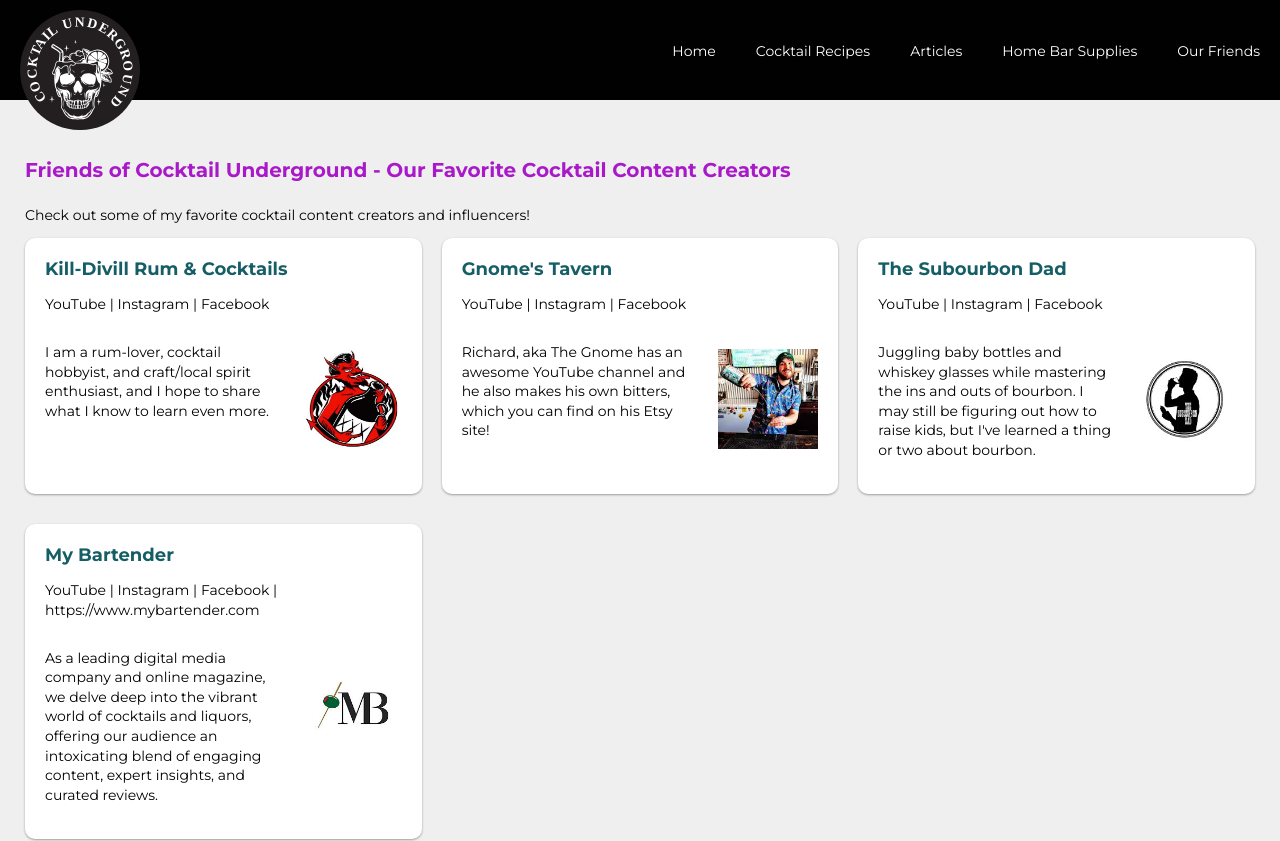
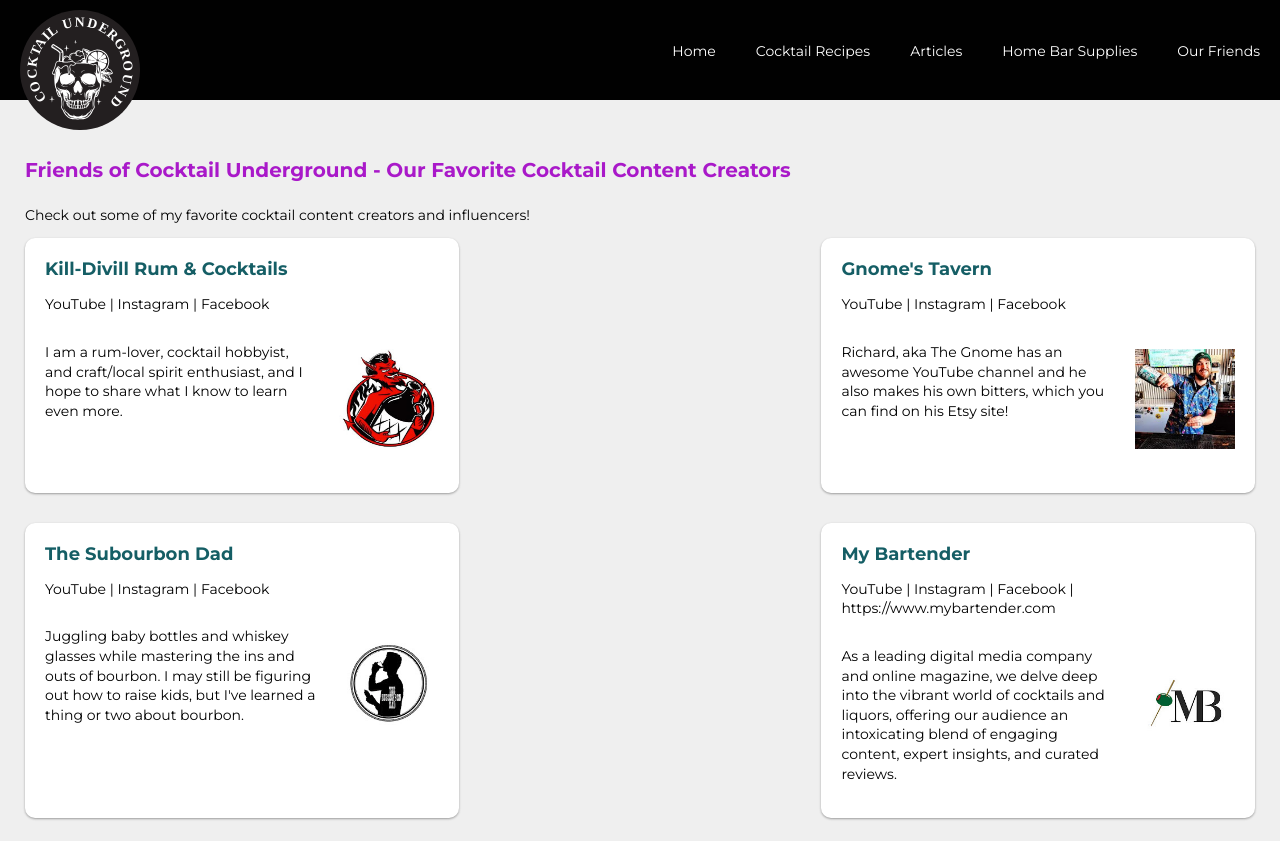
Before and after one commit to violetcrumble/od3b-fe, a Next.js app: page /friends in a window 1280 px wide. Shown: the top 841 px of the page. Built offline with nearby package versions, Linux system fonts and the light colour scheme.

Commit message:
content update

```diff
--- a/components/Listings3Col.styled.js
+++ b/components/Listings3Col.styled.js
@@ -24,7 +24,7 @@ export const Listing3ColStyles = styled.div`
 
   @media (min-width: ${breakpoints.md}) {
     .listing-card {
-      width: 29%;
+      width: 32%;
     }
   }
 `;
```
